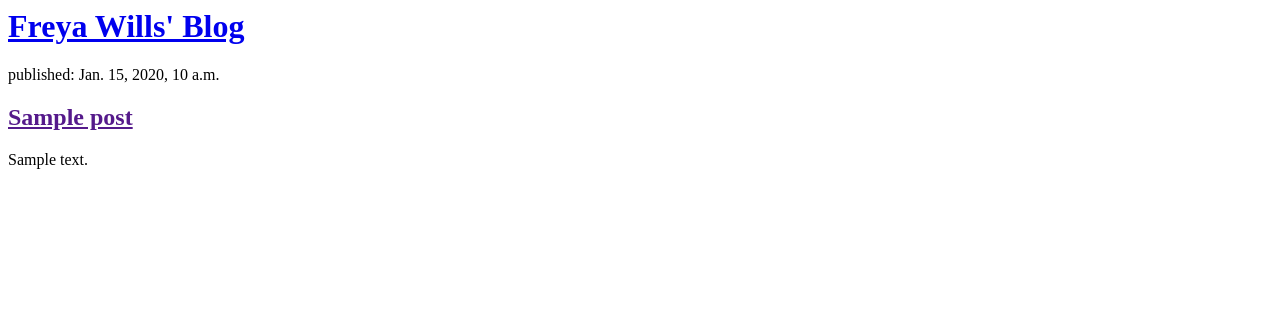
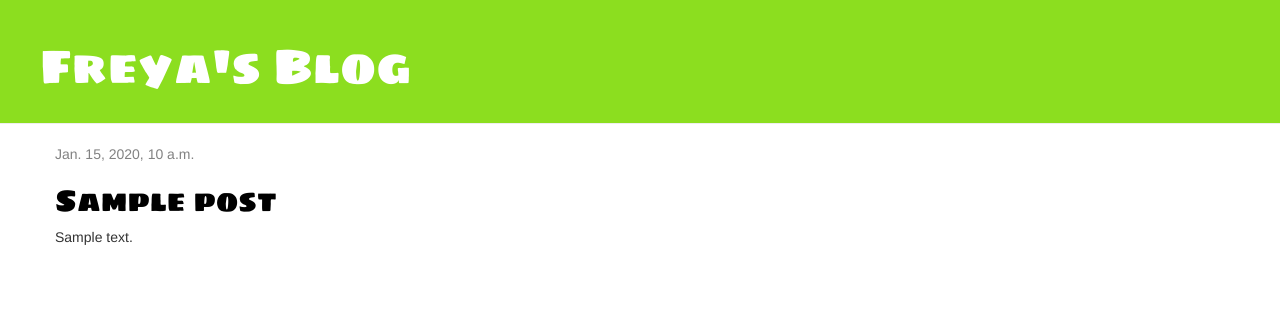
Before and after one commit to freyaWills/Bridging-Coursework, a Django app: page / in a window 1280 px wide. Shown: the top 316 px of the page. Run offline with Django 3.2, Linux system fonts and the light colour scheme; tables that the repository leaves empty hold one stand-in row (values such as "Sample post"); some libraries are stand-ins or nearby versions.

Commit message:
Added view and template for detailed blog post as well as some CSS

```diff
--- /dev/null
+++ b/blog/static/css/blog.css
@@ -0,0 +1,46 @@
+.page-header {
+    background-color: #8CDE1F;
+    margin-top: 0;
+    padding: 20px 20px 20px 40px;
+}
+
+.page-header h1, .page-header h1 a, .page-header h1 a:visited, .page-header h1 a:active {
+    color: #ffffff;
+    font-size: 36pt;
+    text-decoration: none;
+}
+
+.content {
+    margin-left: 40px;
+}
+
+h1, h2, h3, h4 {
+    font-family: 'Sigmar One', cursive;
+}
+
+.date {
+    color: #828282;
+}
+
+.save {
+    float: right;
+}
+
+.post-form textarea, .post-form input {
+    width: 100%;
+}
+
+.top-menu, .top-menu:hover, .top-menu:visited {
+    color: #ffffff;
+    float: right;
+    font-size: 26pt;
+    margin-right: 20px;
+}
+
+.post {
+    margin-bottom: 70px;
+}
+
+.post h2 a, .post h2 a:visited {
+    color: #000000;
+}
--- /dev/null
+++ b/blog/templates/blog/base.html
@@ -0,0 +1,23 @@
+{% load static %}
+<html>
+    <head>
+        <title>Freya's Blog</title>
+        <link rel="stylesheet" href="//maxcdn.bootstrapcdn.com/bootstrap/3.2.0/css/bootstrap.min.css">
+        <link rel="stylesheet" href="//maxcdn.bootstrapcdn.com/bootstrap/3.2.0/css/bootstrap-theme.min.css">
+        <link href="https://fonts.googleapis.com/css2?family=Sigmar+One&display=swap" rel="stylesheet">
+        <link rel="stylesheet" href="{% static 'css/blog.css' %}">
+    </head>
+    <body>
+        <div class="page-header">
+            <h1><a href="/">Freya's Blog</a></h1>
+        </div>
+        <div class="content container">
+            <div class="row">
+                <div class="col-md-8">
+                {% block content %}
+                {% endblock %}
+                </div>
+            </div>
+        </div>
+    </body>
+</html>
--- a/blog/templates/blog/post_list.html
+++ b/blog/templates/blog/post_list.html
@@ -1,19 +1,13 @@
-<html>
-    <head>
-        <title>Freya's Blog</title>
-    </head>
-    <body>
-        <div>
-            <h1><a href="/">Freya Wills' Blog</a></h1>
+{% extends 'blog/base.html' %}
+
+{% block content %}
+    {% for post in posts %}
+        <div class="post">
+            <div class="date">
+                {{ post.published_date }}
+            </div>
+            <h2><a href="{% url 'post_detail' pk=post.pk %}">{{ post.title }}</a></h2>
+            <p>{{ post.text|linebreaksbr }}</p>
         </div>
-
-        {% for post in posts %}
-            <div>
-            <p>published: {{ post.published_date }}</p>
-            <h2><a href="">{{ post.title }}</a></h2>
-                <p>{{ post.text|linebreaksbr }}</p>
-            </div>
-        {% endfor %}
-
-    </body>
-</html>
+    {% endfor %}
+{% endblock %}
--- a/blog/urls.py
+++ b/blog/urls.py
@@ -2,5 +2,6 @@ from django.urls import path
 from . import views
 
 urlpatterns = [
-    path('', views.post_list, name='post_list'), #post_list is name of the URL to identify the view
+    path('', views.post_list, name='post_list'),
+    path('post/<int:pk>/', views.post_detail, name='post_detail'),
 ]
--- a/blog/views.py
+++ b/blog/views.py
@@ -1,4 +1,4 @@
-from django.shortcuts import render
+from django.shortcuts import render, get_object_or_404
 from django.utils import timezone
 from .models import Post
 
@@ -8,3 +8,7 @@ def post_list(request):
     #Publish blog posts sorted by publish date
     posts = Post.objects.filter(published_date__lte=timezone.now()).order_by('published_date')
     return render(request, 'blog/post_list.html', {'posts': posts})
+
+def post_detail(request, pk):
+    post = get_object_or_404(Post, pk=pk)
+    return render(request, 'blog/post_detail.html', {'post': post})
```
Also changed, not shown: blog/templates/blog/post_detail.html (added, +13 -0 lines).
